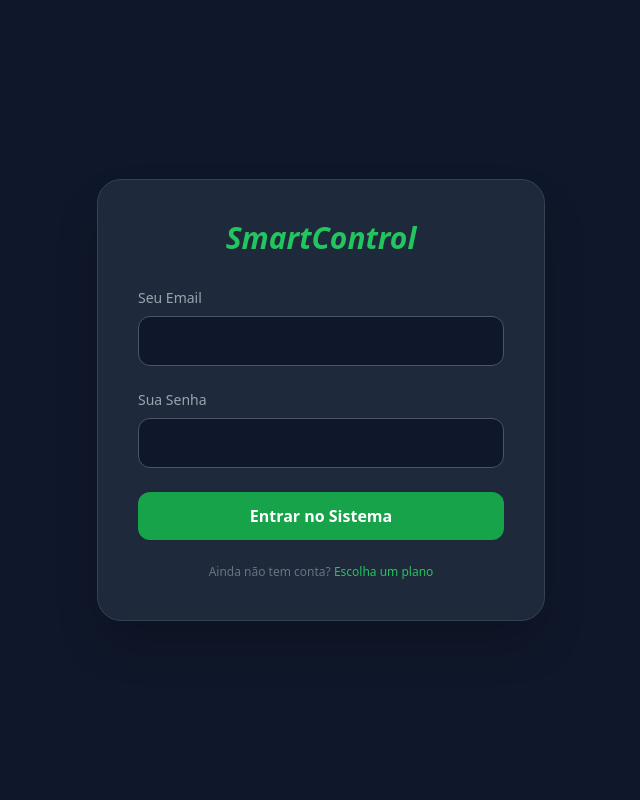
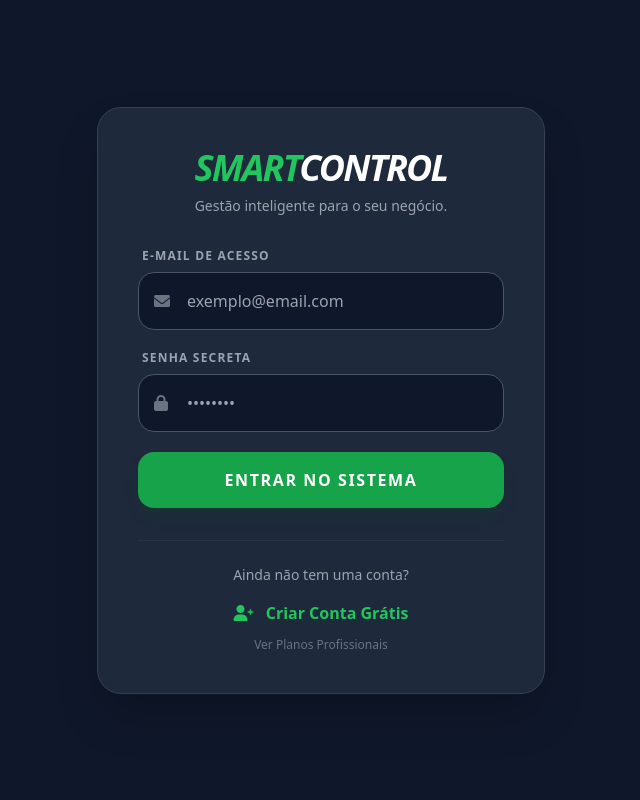
Before and after one commit to jhoelssonmarcelyno-alt/smartcontrol, a Flask app: page /login in a window 1280 px wide. Shown: the whole page, without its empty margins (319-959 px from the left). Run offline with Flask 3, Linux system fonts and the light colour scheme; some libraries are stand-ins or nearby versions.

Commit message:
UI: Versão final da tela de login com atalhos de cadastro

```diff
--- a/templates/login.html
+++ b/templates/login.html
@@ -2,35 +2,90 @@
 <html lang="pt-br">
 <head>
     <meta charset="UTF-8">
+    <meta name="viewport" content="width=device-width, initial-scale=1.0">
     <title>Login - SmartControl</title>
     <script src="https://cdn.tailwindcss.com"></script>
+    <link rel="stylesheet" href="https://cdnjs.cloudflare.com/ajax/libs/font-awesome/6.0.0/css/all.min.css">
+    <style>
+        .animate-fadeIn {
+            animation: fadeIn 0.5s ease-out;
+        }
+        @keyframes fadeIn {
+            from { opacity: 0; transform: translateY(10px); }
+            to { opacity: 1; transform: translateY(0); }
+        }
+    </style>
 </head>
-<body class="bg-[#0f172a] text-white flex items-center justify-center min-h-screen">
-    <div class="bg-[#1e293b] p-10 rounded-3xl shadow-2xl border border-gray-700 w-full max-w-md">
-        <h1 class="text-3xl font-bold text-center text-green-500 mb-8 italic">SmartControl</h1>
+<body class="bg-[#0f172a] text-white flex items-center justify-center min-h-screen p-4">
+    <div class="bg-[#1e293b] p-8 md:p-10 rounded-3xl shadow-2xl border border-gray-700 w-full max-w-md animate-fadeIn">
 
-        <form method="POST" class="space-y-6">
+        <div class="text-center mb-8">
+            <h1 class="text-4xl font-black text-green-500 italic tracking-tighter uppercase">
+                Smart<span class="text-white">Control</span>
+            </h1>
+            <p class="text-gray-400 text-sm mt-2">Gestão inteligente para o seu negócio.</p>
+        </div>
+
+        {% with messages = get_flashed_messages(with_categories=true) %}
+            {% if messages %}
+                {% for category, message in messages %}
+                    <div id="alert-message" class="bg-red-500/10 border border-red-500/50 text-red-500 p-4 rounded-2xl mb-6 text-sm flex items-center">
+                        <i class="fas fa-exclamation-circle mr-3"></i>
+                        {{ message }}
+                    </div>
+                {% endfor %}
+            {% endif %}
+        {% endwith %}
+
+        <form method="POST" class="space-y-5">
             <div>
-                <label class="block text-sm text-gray-400 mb-2">Seu Email</label>
-                <input type="email" name="email" required class="w-full bg-[#0f172a] border border-gray-600 rounded-xl p-3 outline-none focus:border-green-500">
+                <label class="block text-xs font-bold text-gray-400 uppercase tracking-widest mb-2 ml-1">E-mail de Acesso</label>
+                <div class="relative">
+                    <i class="fas fa-envelope absolute left-4 top-1/2 -translate-y-1/2 text-gray-500"></i>
+                    <input type="email" name="email" required
+                        placeholder="exemplo@email.com"
+                        class="w-full bg-[#0f172a] border border-gray-600 rounded-2xl p-4 pl-12 outline-none focus:border-green-500 focus:ring-1 focus:ring-green-500 transition">
+                </div>
             </div>
+
             <div>
-                <label class="block text-sm text-gray-400 mb-2">Sua Senha</label>
-                <input type="password" name="senha" required class="w-full bg-[#0f172a] border border-gray-600 rounded-xl p-3 outline-none focus:border-green-500">
+                <label class="block text-xs font-bold text-gray-400 uppercase tracking-widest mb-2 ml-1">Senha Secreta</label>
+                <div class="relative">
+                    <i class="fas fa-lock absolute left-4 top-1/2 -translate-y-1/2 text-gray-500"></i>
+                    <input type="password" name="senha" required
+                        placeholder="••••••••"
+                        class="w-full bg-[#0f172a] border border-gray-600 rounded-2xl p-4 pl-12 outline-none focus:border-green-500 focus:ring-1 focus:ring-green-500 transition">
+                </div>
             </div>
-            <button type="submit" class="w-full bg-green-600 hover:bg-green-700 py-3 rounded-xl font-bold transition">Entrar no Sistema</button>
-            {% with messages = get_flashed_messages(with_categories=true) %}
-  {% if messages %}
-    {% for category, message in messages %}
-      <div class="bg-red-500/20 border border-red-500 text-red-500 p-3 rounded-xl mb-4 text-sm text-center">
-        {{ message }}
-      </div>
-    {% endfor %}
-  {% endif %}
-{% endwith %}
+
+            <button type="submit" class="w-full bg-green-600 hover:bg-green-700 text-white py-4 rounded-2xl font-black uppercase tracking-widest transition-all transform hover:scale-[1.02] active:scale-[0.98] shadow-lg shadow-green-900/20">
+                Entrar no Sistema
+            </button>
         </form>
 
-        <p class="text-center text-gray-500 text-xs mt-6">Ainda não tem conta? <a href="/planos" class="text-green-500">Escolha um plano</a></p>
+        <div class="mt-8 pt-6 border-t border-gray-700/50 text-center">
+            <p class="text-gray-400 text-sm mb-4">Ainda não tem uma conta?</p>
+            <div class="flex flex-col gap-3">
+                <a href="{{ url_for('registrar') }}" class="text-green-500 hover:text-green-400 font-bold transition">
+                    <i class="fas fa-user-plus mr-2"></i> Criar Conta Grátis
+                </a>
+                <a href="{{ url_for('planos') }}" class="text-gray-500 hover:text-white text-xs transition">
+                    Ver Planos Profissionais
+                </a>
+            </div>
+        </div>
     </div>
+
+    <script>
+        // Faz a mensagem de erro sumir suavemente após 5 segundos
+        setTimeout(() => {
+            const alert = document.getElementById('alert-message');
+            if (alert) {
+                alert.style.transition = 'opacity 0.5s ease';
+                alert.style.opacity = '0';
+                setTimeout(() => alert.remove(), 500);
+            }
+        }, 5000);
+    </script>
 </body>
 </html>
```
